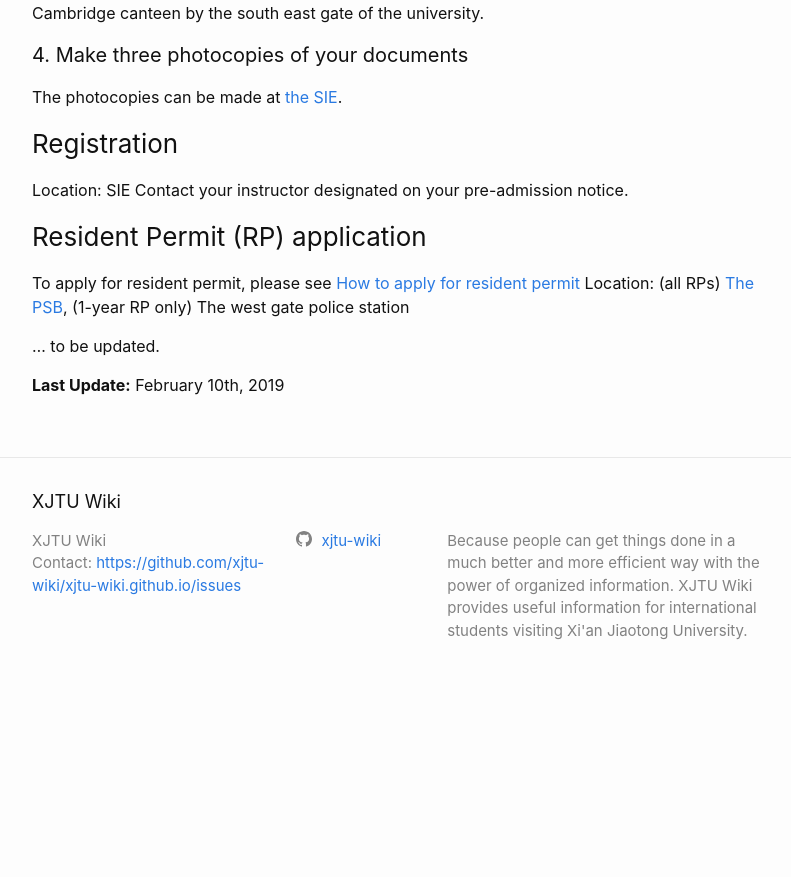
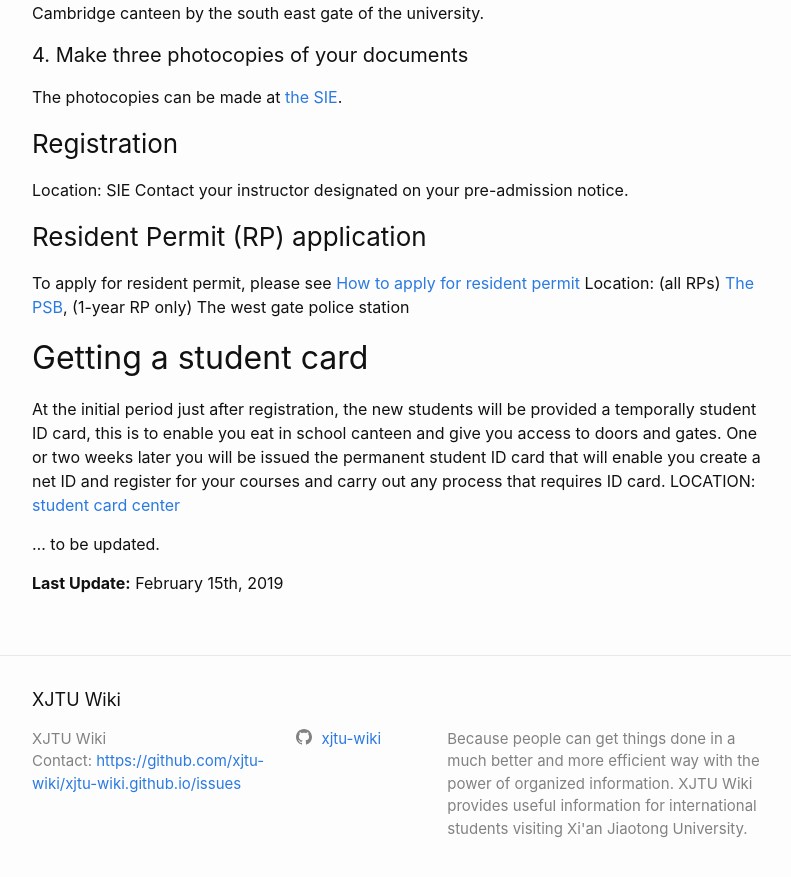
Before and after one commit to xjtu-wiki/xjtu-wiki.github.io, a Jekyll site: the page built from _guidelines/new-comers.md, in a window 1280 px wide and 900 px high, scrolled down 1567 px. Shown: the top 877 px of the window, without its empty margins (238-1029 px from the left). Built offline with Jekyll 4.4.1, drawn with Linux system fonts in a browser that asks for light colours; comment, search, counter and statistics services are not loaded; before the commit the page ends 2269 px from its top, so only the background shows below that.

Commit message:
Add information about student card.

```diff
--- a/_guidelines/new-comers.md
+++ b/_guidelines/new-comers.md
@@ -54,6 +54,10 @@
 To apply for resident permit, please see [How to apply for resident permit](/guidelines/resident-permit)
 Location: (all RPs) [The PSB](/locations/the-psb), (1-year RP only) The west gate police station
 
+## Getting a student card
+At the initial period just after registration, the new students will be provided a temporally student ID card, this is to enable you eat in school canteen and give you access to doors and gates. One or two weeks later you will be issued the permanent student ID card that will enable you create a net ID and register for your courses and carry out any process that requires ID card.
+LOCATION: [student card center](/locations/xjtu-student-card/)
+
 ... to be updated.
 
-**Last Update:** February 10th, 2019
+**Last Update:** February 15th, 2019
```
Also changed, not shown: _locations/xjtu-student-card.md (added, +18 -0 lines), assets/img/xjtu-student-card/student-card-center-front.png (added).
